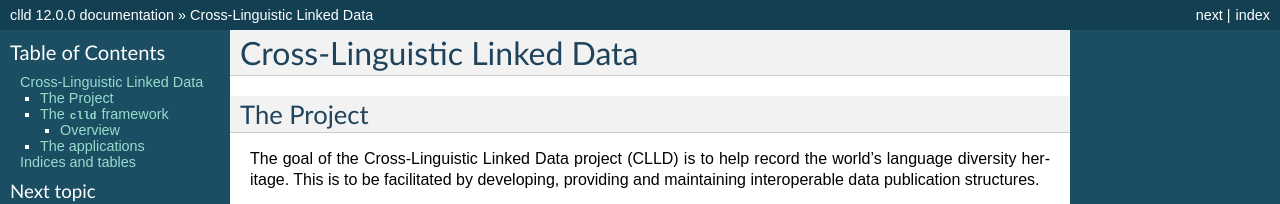
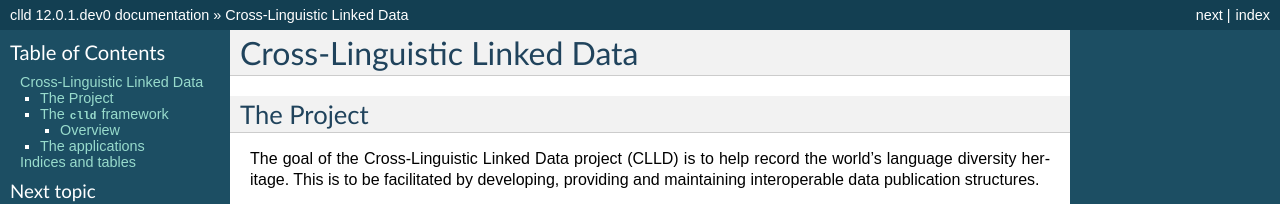
Before and after one commit to clld/clld, a Sphinx documentation site: the page built from docs/index.rst, in a window 1280 px wide and 900 px high. Shown: the top 204 px of the window. Built offline with Sphinx 7.4.7, drawn with Linux system fonts in a browser that asks for light colours; some of the changed text lies outside the part shown.

Commit message:
bump version for development

```diff
--- a/docs/conf.py
+++ b/docs/conf.py
@@ -55,10 +55,10 @@
 # built documents.
 #
 # The full version, including alpha/beta/rc tags.
-release = '12.0.0'
+release = '12.0.1.dev0'
 
 # The short X.Y version.
-version = '12.0.0'
+version = '12.0.1.dev0'
 
 # The language for content autogenerated by Sphinx. Refer to documentation
 # for a list of supported languages.
--- a/pyproject.toml
+++ b/pyproject.toml
@@ -4,7 +4,7 @@
 
 [project]
 name = "clld"
-version = "12.0.0"
+version = "12.0.1.dev0"
 description = "Python library supporting the development of cross-linguistic databases."
 readme = "README.md"
 requires-python = ">=3.11"
--- a/src/clld/__init__.py
+++ b/src/clld/__init__.py
@@ -3,7 +3,7 @@
 from clld.db.models import common
 from clld import interfaces
 
-__version__ = "12.0.0"
+__version__ = "12.0.1.dev0"
 
 
 class Resource(collections.namedtuple('Resource', 'name model interface with_index with_rdfdump')):
```
